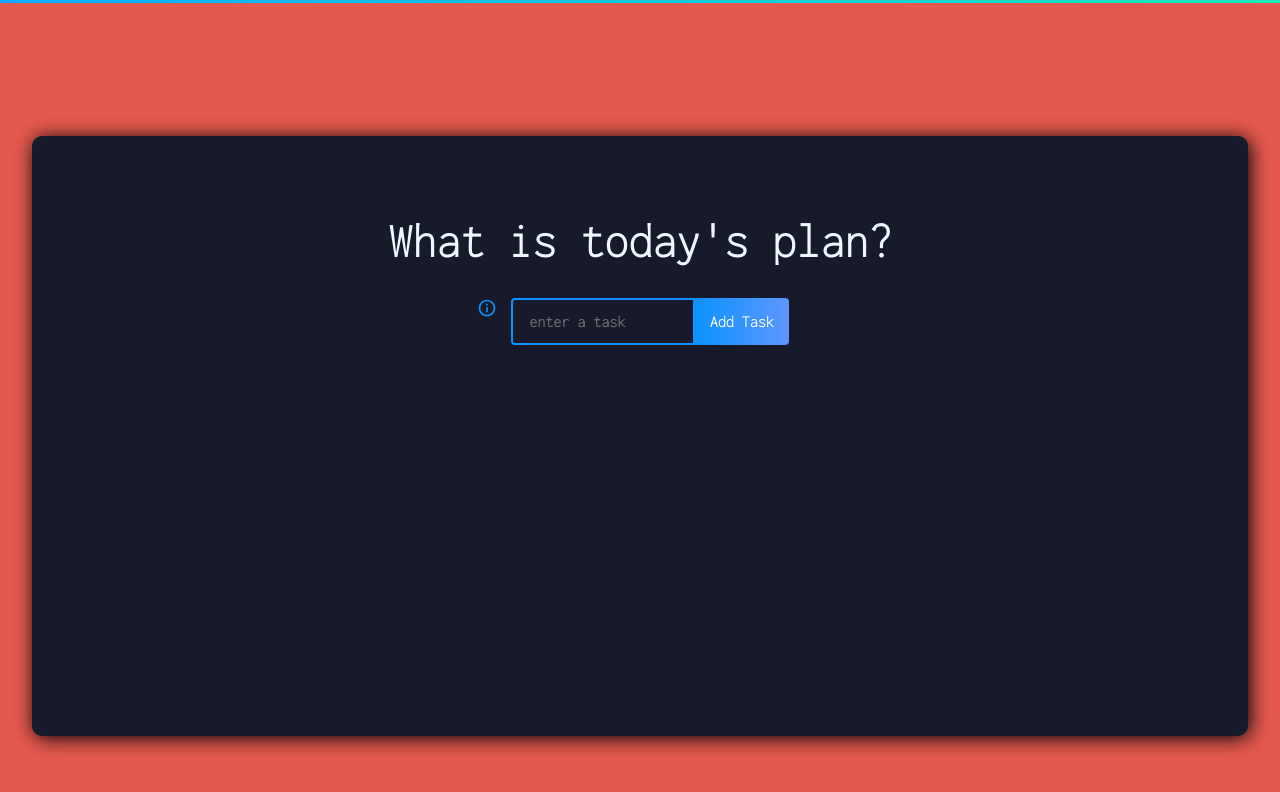
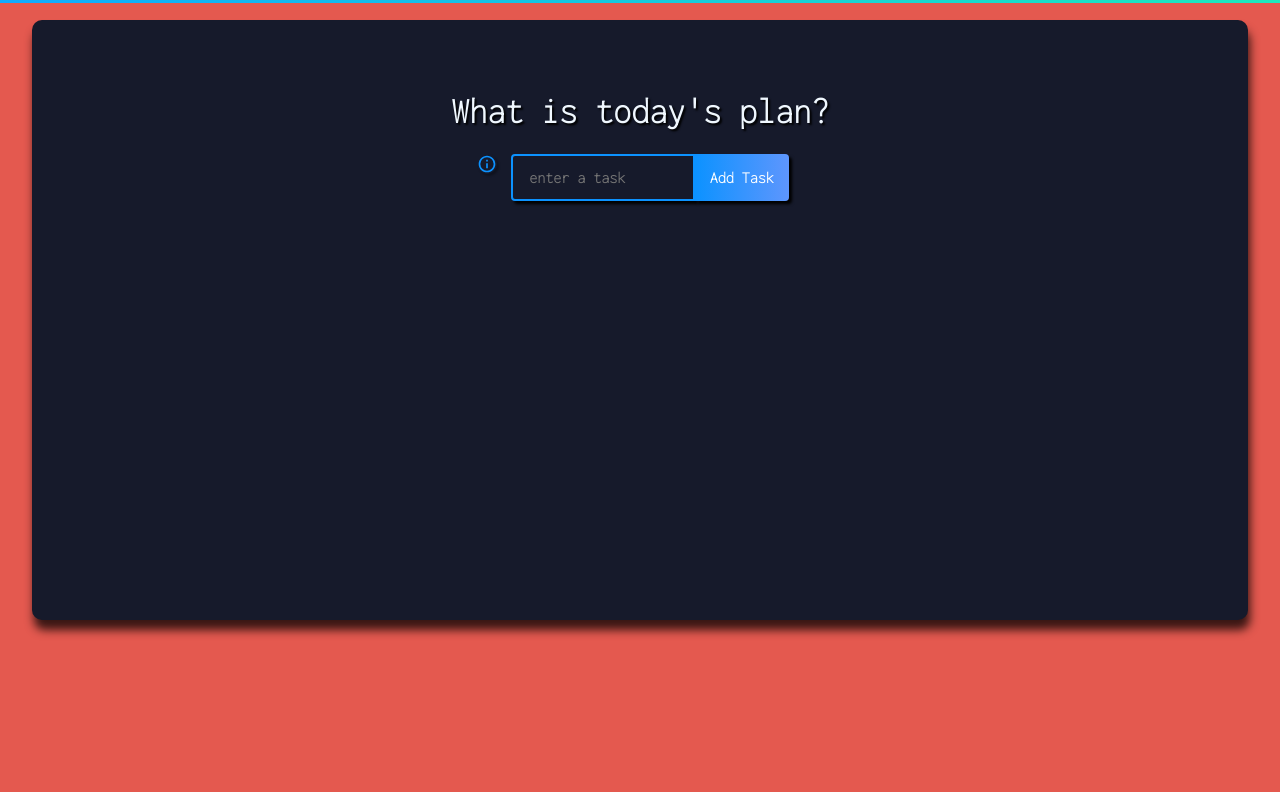
Before and after one commit to avannak/adulting-react, a React (Create React App) app: page / in a window 1280 px wide. Shown: the top 792 px of the page. Built offline with nearby package versions, Linux system fonts and the light colour scheme.

Commit message:
stable beta

```diff
--- a/src/App.css
+++ b/src/App.css
@@ -1,4 +1,15 @@
 @import url("https://fonts.googleapis.com/css2?family=Inconsolata:wght@200&family=Outfit:wght@300&display=swap");
+#title-text {
+  -webkit-user-drag: none;
+  user-select: none;
+  -moz-user-select: none;
+  -webkit-user-select: none;
+  -ms-user-select: none;
+  font-size: 1.5em;
+  font-weight: bolder;
+  text-shadow: 2px 2px 2px black;
+}
+
 body {
   font-family: "Inconsolata", monospace;
   font-size: 1.5em;
@@ -33,11 +44,11 @@ body {
   min-height: 600px;
   background: #161a2b;
   text-align: center;
-  margin: 128px auto;
+  margin: 12px auto;
   border-radius: 10px;
   padding-bottom: 32px;
-  -webkit-box-shadow: 2px 2px 20px;
-          box-shadow: 2px 2px 20px;
+  -webkit-box-shadow: 2px 10px 10px rgba(0, 0, 0, 0.753);
+          box-shadow: 2px 10px 10px rgba(0, 0, 0, 0.753);
 }
 
 .form-container {
@@ -54,10 +65,15 @@ body {
 }
 
 .info-button {
+  -webkit-user-drag: none;
+  user-select: none;
+  -moz-user-select: none;
+  -webkit-user-select: none;
+  -ms-user-select: none;
   color: #0c92ff;
   background: transparent;
-  -webkit-box-shadow: 0px 0px 0px transparent;
-          box-shadow: 0px 0px 0px transparent;
+  -webkit-box-shadow: 2px 2px 2px rgba(0, 0, 0, 0.295);
+          box-shadow: 2px 2px 2px rgba(0, 0, 0, 0.295);
   border: 0px solid transparent;
   text-shadow: 0px 0px 0px transparent;
   -webkit-appearance: none;
@@ -96,10 +112,17 @@ body {
 }
 
 .todo-button {
+  -webkit-user-drag: none;
+  user-select: none;
+  -moz-user-select: none;
+  -webkit-user-select: none;
+  -ms-user-select: none;
   font-family: "Inconsolata", monospace;
   font-size: 1rem;
   font-weight: bolder;
   padding: 15px;
+  -webkit-box-shadow: 3px 3px 3px black;
+          box-shadow: 3px 3px 3px black;
   box-sizing: border-box;
   -moz-box-sizing: border-box;
   -webkit-box-sizing: border-box;
@@ -143,6 +166,11 @@ body {
 }
 
 .todo-input {
+  -webkit-user-drag: none;
+  user-select: none;
+  -moz-user-select: none;
+  -webkit-user-select: none;
+  -ms-user-select: none;
   font-family: "Inconsolata", monospace;
   font-size: 1rem;
   font-weight: bolder;
@@ -150,6 +178,8 @@ body {
   word-wrap: break-word;
   padding: 13px 32px 13px 16px;
   border-radius: 4px 0 0 4px;
+  -webkit-box-shadow: 3px 3px 3px black;
+          box-shadow: 3px 3px 3px black;
   border: 2px solid #0c92ff;
   outline: none;
   width: 60%;
@@ -173,6 +203,7 @@ body {
 }
 
 .list-status {
+  text-shadow: 3px 3px 3px black;
   font-family: "Inconsolata", monospace;
   font-size: 1rem;
   font-weight: bolder;
@@ -208,6 +239,7 @@ img.animated-gif {
 }
 
 .word-counter {
+  text-shadow: 3px 3px 3px black;
   display: -webkit-box;
   display: -ms-flexbox;
   display: flex;
@@ -258,12 +290,6 @@ img.animated-gif {
   }
 }
 
-.todo-button.edit {
-  background: -webkit-gradient(linear, left top, right top, from(#149fff), to(#117aff));
-  background: linear-gradient(90deg, #149fff 0%, #117aff 100%);
-  padding: 16px 22px;
-}
-
 .todo-container {
   overflow-wrap: break-word;
   word-wrap: break-word;
@@ -298,10 +324,13 @@ img.animated-gif {
 }
 
 .list-item {
+  -webkit-box-shadow: 4px 4px 4px black;
+          box-shadow: 4px 4px 4px black;
   border-radius: 8px;
 }
 
 h1 {
+  text-shadow: 5px 5px 5px black;
   color: aliceblue;
   font-family: "Inconsolata", monospace;
 }
--- a/src/App.scss
+++ b/src/App.scss
@@ -1,6 +1,16 @@
 @import url("https://fonts.googleapis.com/css2?family=Inconsolata:wght@200&family=Outfit:wght@300&display=swap");
 $main-color: #e4594f;
 
+#title-text{
+  -webkit-user-drag: none;
+  user-select: none;
+  -moz-user-select: none;
+  -webkit-user-select: none;
+  -ms-user-select: none;
+  font-size: 1.5em;
+  font-weight: bolder;
+  text-shadow: 2px 2px 2px rgb(0, 0, 0);
+}
 body {
   font-family: "Inconsolata", monospace;
   font-size: 1.5em;
@@ -21,10 +31,10 @@ body {
   min-height: 600px;
   background: #161a2b;
   text-align: center;
-  margin: 128px auto;
+  margin: 12px auto;
   border-radius: 10px;
   padding-bottom: 32px;
-  box-shadow: 2px 2px 20px;
+  box-shadow: 2px 10px 10px rgba(0, 0, 0, 0.753);
 }
 .form-container{
   display: flex;
@@ -32,9 +42,14 @@ body {
   justify-content: center;
 }
 .info-button{
+  -webkit-user-drag: none;
+  user-select: none;
+  -moz-user-select: none;
+  -webkit-user-select: none;
+  -ms-user-select: none;
   color: rgb(12, 146, 255);
   background: transparent;
-  box-shadow: 0px 0px 0px transparent;
+  box-shadow: 2px 2px 2px rgba(0, 0, 0, 0.295);
   border: 0px solid transparent;
   text-shadow: 0px 0px 0px transparent;
   -webkit-appearance: none;
@@ -63,11 +78,17 @@ body {
 .drag-notification{
 padding: 0;
 }
-.todo-button {
+.todo-button{
+  -webkit-user-drag: none;
+  user-select: none;
+  -moz-user-select: none;
+  -webkit-user-select: none;
+  -ms-user-select: none;
   font-family: "Inconsolata", monospace;
   font-size: 1rem;
   font-weight: bolder;
   padding: 15px;
+  box-shadow: 3px 3px 3px black;
   box-sizing: border-box;
   -moz-box-sizing: border-box;
   -webkit-box-sizing: border-box;
@@ -106,6 +127,10 @@ padding: 0;
     box-shadow: none;
   }
 }
+// .todo-button.edit {
+
+// }
+
 .complete {
   text-decoration: line-through;
   opacity: 0.4;
@@ -115,6 +140,11 @@ padding: 0;
 padding: 0px;
 }
 .todo-input {
+  -webkit-user-drag: none;
+  user-select: none;
+  -moz-user-select: none;
+  -webkit-user-select: none;
+  -ms-user-select: none;
   font-family: "Inconsolata", monospace;
   font-size: 1rem;
   font-weight: bolder;
@@ -122,6 +152,7 @@ padding: 0px;
   word-wrap: break-word;
   padding: 13px 32px 13px 16px;
   border-radius: 4px 0 0 4px;
+  box-shadow: 3px 3px 3px black;
   border: 2px solid #0c92ff;
   outline: none;
   width: 60%;
@@ -141,6 +172,7 @@ padding: 0px;
 }
 
 .list-status{
+  text-shadow: 3px 3px 3px black;
   font-family: "Inconsolata", monospace;
   font-size: 1rem;
   font-weight: bolder;
@@ -169,6 +201,7 @@ img.animated-gif{
   padding: 5px;
 }
 .word-counter{
+  text-shadow: 3px 3px 3px black;
   display: flex;
   justify-content:center;
   font-family: "Inconsolata", monospace;
@@ -198,16 +231,6 @@ img.animated-gif{
 
 }
 
-.todo-button.edit {
-  background: linear-gradient(
-    90deg,
-    rgba(20, 159, 255, 1) 0%,
-    rgba(17, 122, 255, 1) 100%
-  );
-
-  padding: 16px 22px;
-}
-
 .todo-container {
   overflow-wrap: break-word;
   word-wrap: break-word;
@@ -230,10 +253,12 @@ img.animated-gif{
   width: 90%;
 }
 .list-item {
+  box-shadow: 4px 4px 4px black;
   border-radius: 8px;
 }
 
 h1 {
+  text-shadow: 5px 5px 5px rgb(0, 0, 0);
   color: aliceblue;
   font-family: "Inconsolata", monospace;
 }
--- a/src/components/TodoList.js
+++ b/src/components/TodoList.js
@@ -122,14 +122,14 @@ function TodoList() {
     // "list-status active"
     return (
         <div>
-            <h1>What is today's plan?</h1>
+            <h1 id="title-text">What is today's plan?</h1>
             <div className="form-container">
                 <button onClick={getDraggableNotif} className="info-button">
                     <RiInformationLine size={20}></RiInformationLine>
                 </button>
                 <TodoForm onSubmit={addTodo} />
             </div>
-            <div class={dragNotifToggled ? "drag-notification active" : "drag-notification inactive"}>
+            <div className={dragNotifToggled ? "drag-notification active" : "drag-notification inactive"}>
                 <img draggable="false" className="animated-gif" src={adulting} alt="This will display an animated GIF" />
                 Hold and drag to re-arrange tasks!</div>
             <h1 className={stateToggled ? "list-status active" : "list-status inactive"}>{getStatusMsg(taskItem, btnType)}</h1>
```
Also changed, not shown: 1 other file (tests, documents, lock files or other folders).
